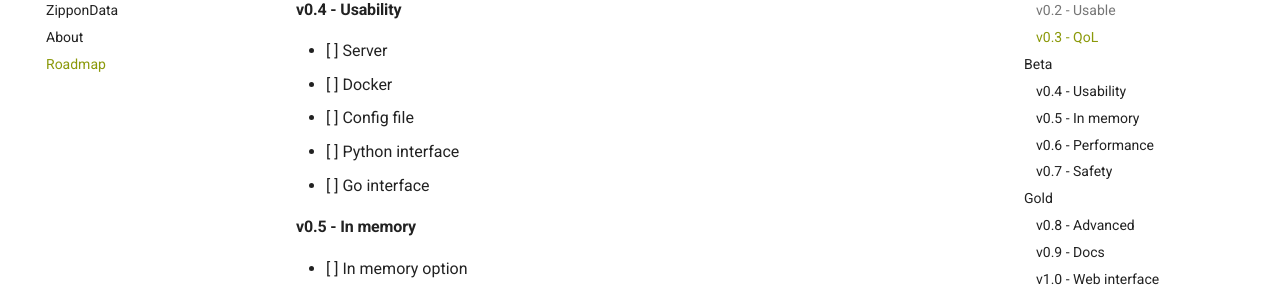
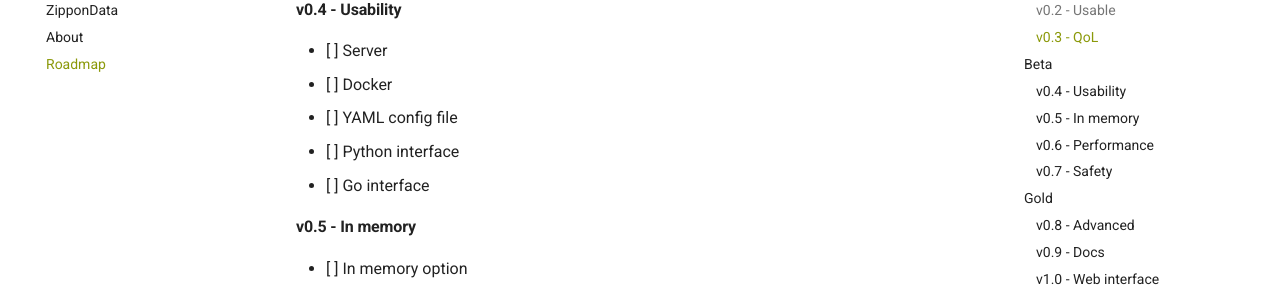
Before and after one commit to MrBounty/ZipponDB, an MkDocs documentation site: the page built from docs/Roadmap.md, in a window 1280 px wide and 900 px high, scrolled down 998 px. Shown: the part 152-444 px from the top of the window. Built offline with MkDocs 1.6.1 and Material for MkDocs 9.7.7, drawn with Linux system fonts in a browser that asks for light colours; comment, search, counter and statistics services are not loaded.

```diff
--- a/docs/Roadmap.md
+++ b/docs/Roadmap.md
@@ -31,7 +31,7 @@
 #### v0.4 - Usability
 - [ ] Server
 - [ ] Docker
-- [ ] Config file
+- [ ] YAML config file
 - [ ] Python interface
 - [ ] Go interface
 
```
Also changed, not shown: 9 other files.
